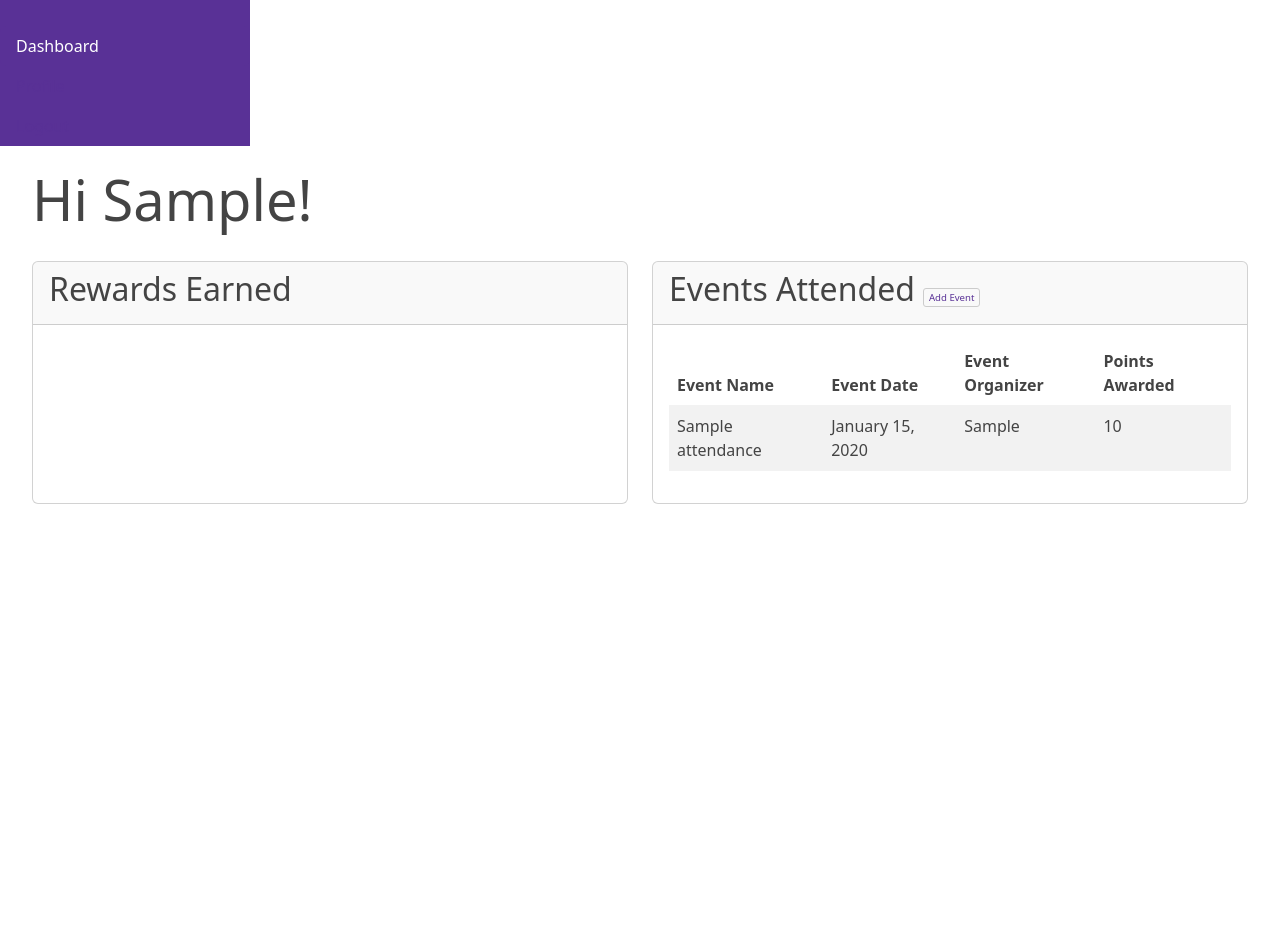
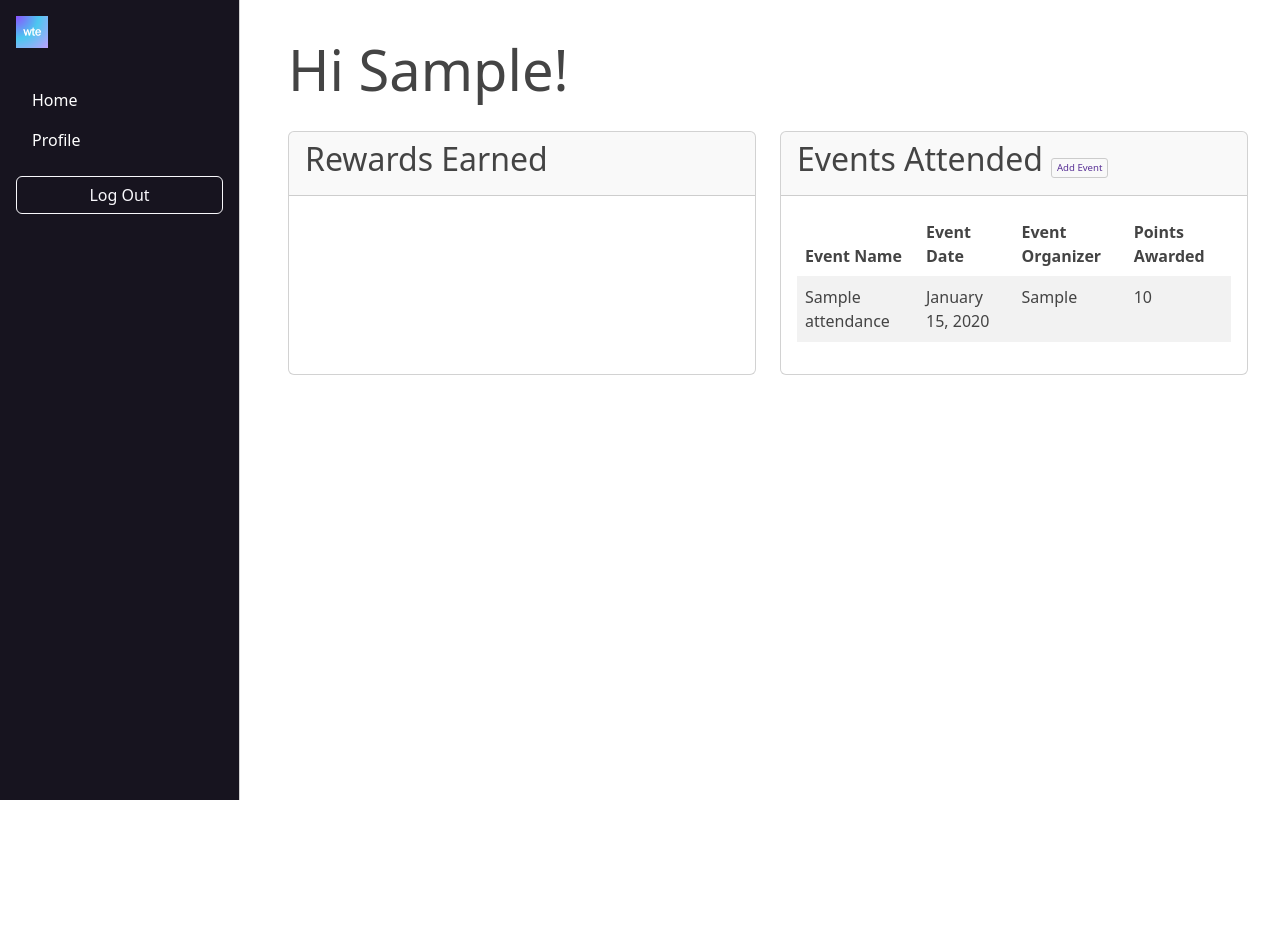
Before and after one commit to Fleurelle/wte_gamification, a Django app: page / in a window 1280 px wide. After the commit the page ends 800 px from the top, so only its background shows below. Run offline with Django 5.2, Linux system fonts and the light colour scheme; a user stored in the database is signed in; tables that the repository leaves empty hold one stand-in row (values such as "Sample post"); some libraries are stand-ins or nearby versions.

Commit message:
Set sidebar and fix page content

```diff
--- a/static/css/styles.css
+++ b/static/css/styles.css
@@ -77,3 +77,24 @@
     background-color: transparent;
     transition: all 0.2s ease;
 }
+
+/* force page content besides sidebar instead of underneath */
+body main.page-content,
+html body main.page-content {
+  margin-left: 240px !important;
+  padding-left: 1rem !important;
+  padding-top: 1rem !important;
+  min-height: 100vh !important;
+}
+
+/* Ensure sidebar stays fixed */
+.sidebar-fixed {
+  position: fixed !important;
+  top: 0 !important;
+  left: 0 !important;
+  width: 240px !important;
+  height: 100vh !important;
+  z-index: 1035 !important;  /* Above Bootstrap modals */
+  border-right: 1px solid rgba(255, 255, 255, 0.1);
+  overflow-y: auto;
+}
--- a/wte/templates/base.html
+++ b/wte/templates/base.html
@@ -14,7 +14,7 @@
     {% bootstrap_javascript %}
 </head>
 <body>
-    <main>
+    <main class="page-content">
         {% block content %}
         {% endblock %}
     </main>
--- a/wte/templates/dashboard/navbar.html
+++ b/wte/templates/dashboard/navbar.html
@@ -1,57 +1,74 @@
-{% extends "base.html" %}
+{% load static %}
 
-{% block content %}
-<div class="sidebar-container">
-    <!-- Sidebar -->
-    <nav class="sidebar bg-primary">
-        <div class="sidebar-header">
-            <button class="navbar-toggler sidebar-toggle" type="button" data-bs-toggle="collapse"
-                    data-bs-target="#sidebar-content" aria-controls="sidebar-content"
-                    aria-expanded="true" aria-label="Toggle sidebar">
+<!-- <nav class="navbar navbar-expand-lg bg-primary" data-bs-theme="dark">
+    <div class="container-fluid">
+        <button class="navbar-toggler" type="button" data-bs-toggle="collapse" data-bs-target="#navbarColor01"
+            aria-controls="navbarColor01" aria-expanded="false" aria-label="Toggle navigation">
             <span class="navbar-toggler-icon"></span>
         </button>
-        </div>
-
-        <div id="sidebar-content" class="collapse show">
-            <div class="sidebar-content">
+        <div class="collapse navbar-collapse" id="navbarColor01">
             {% if user.is_authenticated %}
-                    <ul class="nav nav-pills flex-column">
+            <ul class="navbar-nav me-auto">
                 <li class="nav-item">
-                            <a class="nav-link active" href="{% url 'home' %}">
-                                Dashboard
-                            </a>
+                    <a class="nav-link" href="{% url 'home' %}">Home</a>
                 </li>
                 <li class="nav-item">
-                            <a class="nav-link" href="#">
-                                Profile
-                            </a>
+                    <a class="nav-link" href="{% url 'user-profile' request.user.pk %}">Profile</a>
                 </li>
                 <li class="nav-item">
-                            <form action="{% url 'logout' %}" method="post" class="d-flex align-items-center">
+                    <form action="{% url 'logout' %}" method="post" style="display: inline;">
                         {% csrf_token %}
-                                <button type="submit" class="btn btn-link nav-link text-decoration-none">
-                                    Logout
-                                </button>
+                        <button type="submit" class="btn btn-primary">Log Out</button>
                     </form>
+                </li>
+            </ul>
+            {% else %}
+            <ul class="navbar-nav me-auto">
+                <li class="nav-item">
+                    <a class="nav-link" href="{% url 'login' %}">Sign In</a>
                 </li>
             </ul>
             {% endif %}
         </div>
     </div>
-    </nav>
-
-    <!-- Main Content -->
-    <main class="content">
-        <div class="container-fluid">
-            {% block main_content %}{% endblock %}
+</nav> -->
+<!-- Toggle button (e.g. in top-left) -->
+<div class="offcanvas offcanvas-start show text-bg-dark sidebar-fixed" tabindex="-1" id="sidebarMenu"
+    aria-labelledby="sidebarMenuLabel" data-bs-backdrop="false">
+    <div class="offcanvas-header">
+        <a href="{% url 'home' %}" class="navbar-brand d-flex align-items-center text-white text-decoration-none">
+            <img src="{% static 'images/WTE_logo.png' %}" alt="Logo" class="me-2" style="height: 32px;">
+        </a>
     </div>
-    </main>
+    <div class="offcanvas-body">
+        {% if user.is_authenticated %}
+        <ul class="nav nav-pills flex-column mb-auto">
+            <li class="nav-item">
+                <a class="nav-link text-white" href="{% url 'home' %}">Home</a>
+            </li>
+            <li class="nav-item">
+                <a class="nav-link text-white" href="{% url 'user-profile' request.user.pk %}">Profile</a>
+            </li>
+            <li class="nav-item mt-3">
+                <form action="{% url 'logout' %}" method="post">
+                    {% csrf_token %}
+                    <button type="submit" class="btn btn-outline-light w-100">Log Out</button>
+                </form>
+            </li>
+        </ul>
+        {% else %}
+        <ul class="nav nav-pills flex-column mb-auto">
+            <li class="nav-item">
+                <a class="nav-link text-white" href="{% url 'login' %}">Sign In</a>
+            </li>
+        </ul>
+        {% endif %}
     </div>
-{% endblock %}
+</div>
 
 <!-- TODO:
 1. add navbar elements
 a) profile
 Should only allow them to see their personal information
 b) logout icon
-    c) home (dashboard)  -->
+c) home (dashboard) -->
--- a/wte/templates/home.html
+++ b/wte/templates/home.html
@@ -6,11 +6,10 @@
 
 {% block content %}
 {% include 'dashboard/navbar.html' %}
-
 {% if user.is_authenticated %}
 <div class="dashboard-container">
   <!-- Main Content -->
-  <main class="main-content">
+  <section class="main-content">
     <!-- Welcome Section -->
     <section class="welcome-section">
       <div class="container-fluid">
@@ -80,7 +79,7 @@
           </div>
         </div>
     </section>
-  </main>
+  </section>
 </div>
 
 {% else %}
```
Also changed, not shown: static/images/WTE_logo.png (added). Lines whose indentation alone changed are shown as unchanged.
